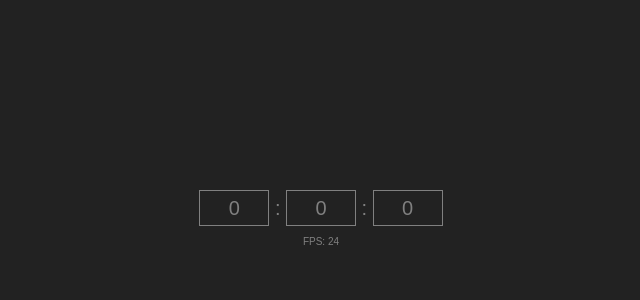
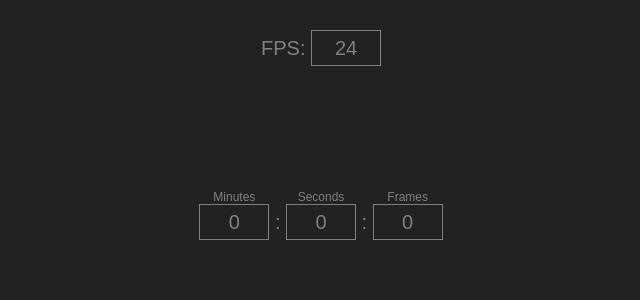
Before and after one commit to alexthedar/fpstimer, a React (Create React App) app: page / in a window 1280 px wide. Shown: the top 300 px of the page, without its empty margins (319-959 px from the left). Built offline with nearby package versions, Linux system fonts and the light colour scheme.

Commit message:
minutes, seconds and frames all respond on submit. fps is programmable, border will change red and wrro messge dsiplay upon letter input

```diff
--- a/src/App.js
+++ b/src/App.js
@@ -7,10 +7,24 @@ class App extends Component {
     fps: 24,
     initialFrames: 0
   }
+
+  changeFPS = (e) => {
+    var regexp = /^[0-9]*$/g;
+    var result = regexp.test(e.target.value);
+    if(result === true){
+      this.setState({
+        fps: e.target.value,
+      })
+    }
+  }
+
   render() {
     return (
       <div className="App">
         <header className="App-header">
+          <div style={{marginTop: '10px', fontSize: '20px', color: 'grey'}}>
+            FPS: <input className='inputs fontStuff inputBorder' value={this.state.fps} onChange={this.changeFPS} />
+          </div>
         </header>
         <div className="App-intro">
           <Timers fps={this.state.fps} initialFrames={this.state.initialFrames} />
--- a/src/components/Timer.css
+++ b/src/components/Timer.css
@@ -1,16 +1,26 @@
 .inputs {
   background-color: #222222;
-  border: 1px solid grey;
   text-align: center;
   width: 4rem;
   height: 2rem;
 }
 
+.inputs:focus {
+  outline: none;
+}
+
+.inputBorder {
+  border: 1px solid grey;
+}
+
+.inputError{
+  border: 1px solid red;
+}
 .fontStuff {
   font-size: 20px;
   color: grey;
 }
 
 .forms{
-  display: inline-block;
+  display: inline-block
 }
--- a/src/components/Timer/Timer.js
+++ b/src/components/Timer/Timer.js
@@ -2,7 +2,8 @@ import React, { Component } from 'react';
 
 class Timer extends Component {
   state={
-    value: this.props.value
+    value: this.props.value,
+    error: false
   }
 
   componentWillReceiveProps(nextProps){
@@ -19,31 +20,34 @@ class Timer extends Component {
   }
 
   handleChange = (e) => {
-    this.setState({
-      value: e.target.value
-    })
+    var regexp = /^[0-9]*$/g;
+    var result = regexp.test(e.target.value);
+    if(result===true){
+      this.setState({
+        value: e.target.value,
+        error: false
+      })
+    } else {
+      this.setState({
+        value: e.target.value,
+        error: true
+      })
+    }
   }
 
   render() {
-    console.log(this.props)
     return (
       <form className='forms' onSubmit={this.handleSubmit}>
-        <input className='inputs fontStuff' value={this.state.value} onChange={this.handleChange} ref={el => this.element = el}/>
+        <div style={{ fontSize: '12px'}}>
+          <label>{this.props.type}</label>
+        </div>
+        <input  className={this.state.error === true? 'inputs fontStuff inputError' : 'inputs fontStuff inputBorder'}
+                value={this.state.value}
+                onChange={this.handleChange}
+                ref={el => this.element = el}/>
       </form>
     );
   }
 }
 
 export default Timer;
-
-
-
-
-// const Input = (props) => {
-//   console.log(props)
-//   return (
-//     <React.Fragment>
-//
-//     </React.Fragment>
-//   );
-// };
--- a/src/components/Timers.js
+++ b/src/components/Timers.js
@@ -8,12 +8,6 @@ class Timers extends Component {
   }
 
   setTotalFrames = (e) => {
-    console.log(e)
-    // let fpm = this.props.fps*60;
-    // let minutes = Math.floor( e / fpm )
-    // let seconds = Math.floor(e%fpm / this.props.fps)
-    // let frames = Math.floor(e%fpm%this.props.fps)
-
     var regexp = /^[0-9]*$/g;
     var result = regexp.test(e);
     if(result === true){
@@ -23,6 +17,7 @@ class Timers extends Component {
       })
     } else {
       this.setState({
+        totalFrames: 0,
         lettersEntered: true
       })
     }
@@ -36,16 +31,15 @@ class Timers extends Component {
         <Timer  value={Math.floor(this.state.totalFrames / (this.props.fps*60))}
                 setTotalFrames={this.setTotalFrames}
                 multiplier={(this.props.fps*60)}
-                type='minutes'/>&nbsp;:&nbsp;
+                type='Minutes'/>&nbsp;:&nbsp;
         <Timer  value={Math.floor(this.state.totalFrames % (this.props.fps*60) / this.props.fps)}
                 setTotalFrames={this.setTotalFrames}
                 multiplier={this.props.fps}
-                type='seconds'/>&nbsp;:&nbsp;
+                type='Seconds'/>&nbsp;:&nbsp;
         <Timer  value={Math.floor(this.state.totalFrames % (this.props.fps*60) % this.props.fps)}
                 setTotalFrames={this.setTotalFrames}
                 multiplier={1}
-                type='frames'/>
-          <div style={{marginTop: '10px', fontSize: '10px'}}>FPS: {this.props.fps}</div>
+                type='Frames'/>
         <div>
           {warning}
         </div>
@@ -55,17 +49,3 @@ class Timers extends Component {
 }
 
 export default Timers;
-
-
-  // <Timer value={Math.floor(this.state.totalFrames / this.props.fps*60)} handleInput={this.handleInput} multiplier={(this.props.fps*60)} type='minutes'/>&nbsp;:&nbsp;
-  // <Timer value={Math.floor(this.state.totalFrames % this.props.fps*60 / this.props.fps)} handleInput={this.handleInput} multiplier={this.props.fps} type='seconds'/>&nbsp;:&nbsp;
-  // <Timer value={Math.floor(this.state.totalFrames % this.props.fps*60 % this.props.fps)} handleInput={this.handleInput} multiplier={1} type='frames'/>
-
-// const Timer = (props) => {
-//   console.log(props)
-//   return (
-//     <form onSubmit={props.handleSubmit}>
-//       <input className='inputs fontStuff' value={props.value} onChange={props.handleInput} />
-//     </form>
-//   );
-// };
```
